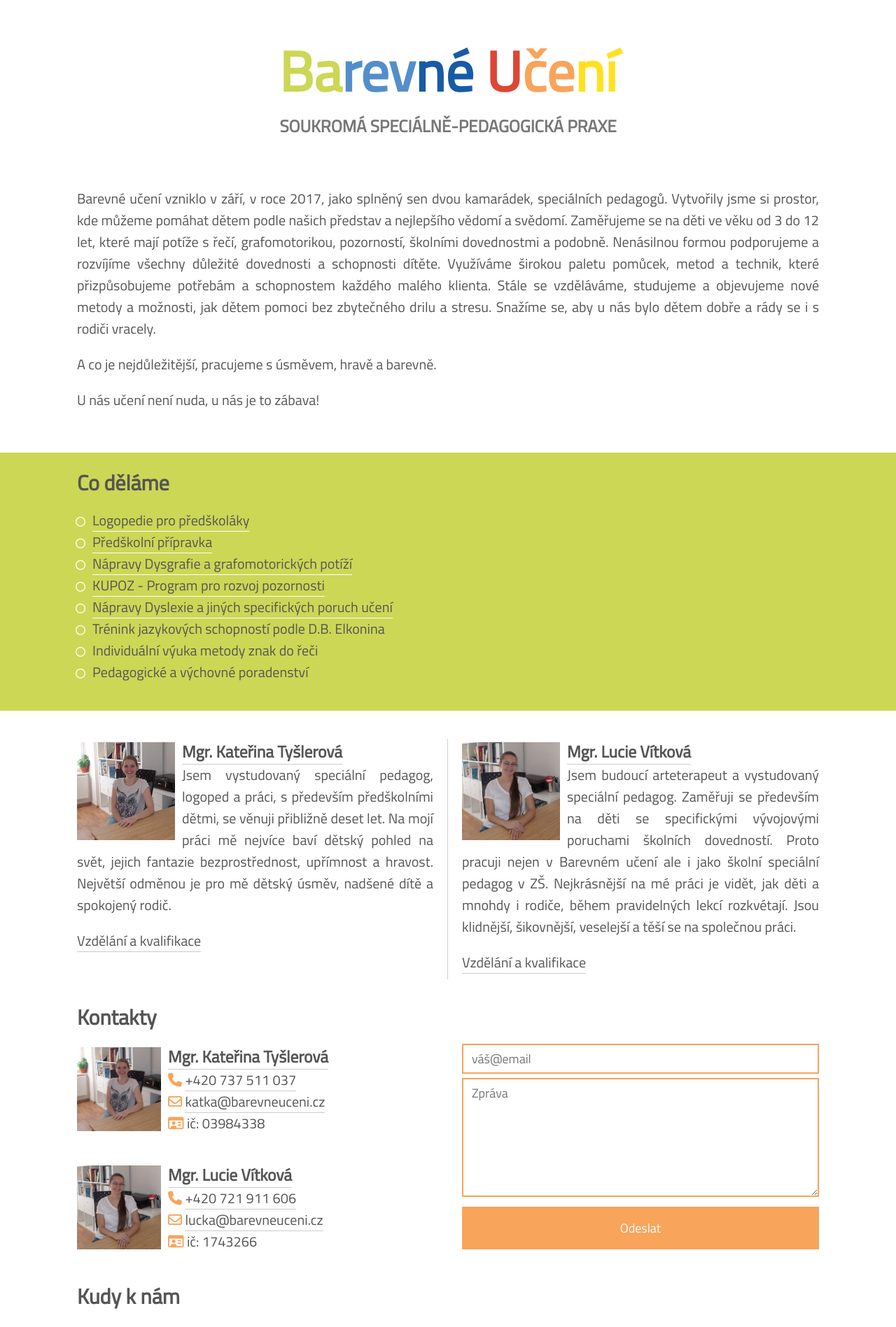
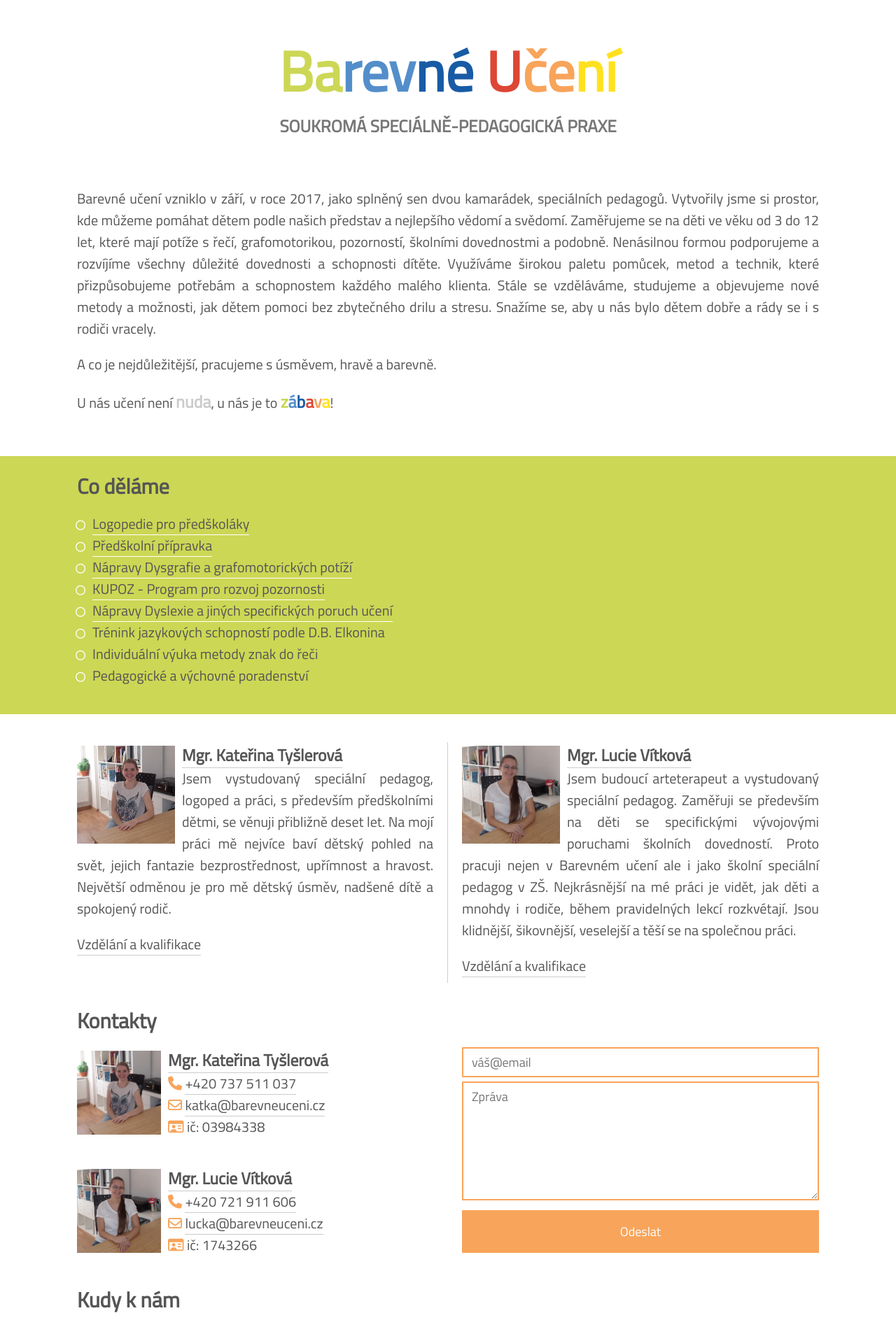
Before and after one commit to JakubTesarek/barevneuceni.cz, a Jekyll site: the page built from index.html, in a window 1280 px wide. Shown: the top 1897 px of the page at 70% size. Built offline with Jekyll 4.4.1, drawn with Linux system fonts in a browser that asks for light colours; nearby versions of some CDN libraries.

Commit message:
close #1

```diff
--- a/assets/css/main.scss
+++ b/assets/css/main.scss
@@ -127,6 +127,11 @@ a {
 p {
 	text-align: justify;
 	margin-top: 0;
+}
+
+.larger-font {
+	font-size: 120%;
+	font-weight: bold;
 }
 
 /* FLASHES */
@@ -385,6 +390,10 @@ i.syl.ni {
 	color: $yellow-color-front;
 }
 
+i.syl.gray {
+	color: $gray-color-back;
+}
+
 /* GALERY */
 
 img.open-galery {
--- a/index.html
+++ b/index.html
@@ -17,7 +17,7 @@ changefreq: daily
 
 		<p>A co je nejdůležitější, pracujeme s úsměvem, hravě a barevně.</p>
 
-		<p>U nás učení není nuda, u nás je to zábava!</p>
+		<p>U nás učení není <span class="larger-font"><i class="syl gray">nuda</i></span>, u nás je to <span class="larger-font"><i class="syl ba">z</i><i class="syl rev">á</i><i class="syl ne">b</i><i class="syl u">a</i><i class="syl ce">v</i><i class="syl ni">a</i></span>!</p>
 	</div>
 </section>
 
```
